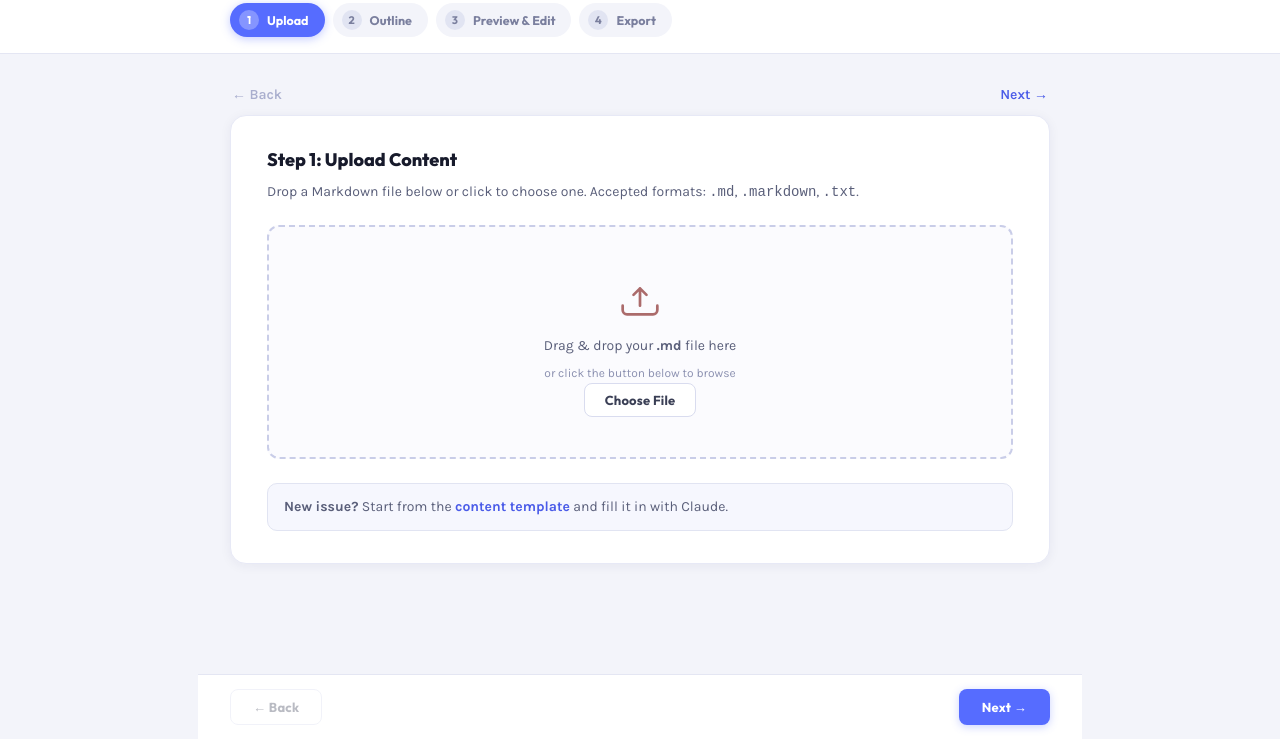
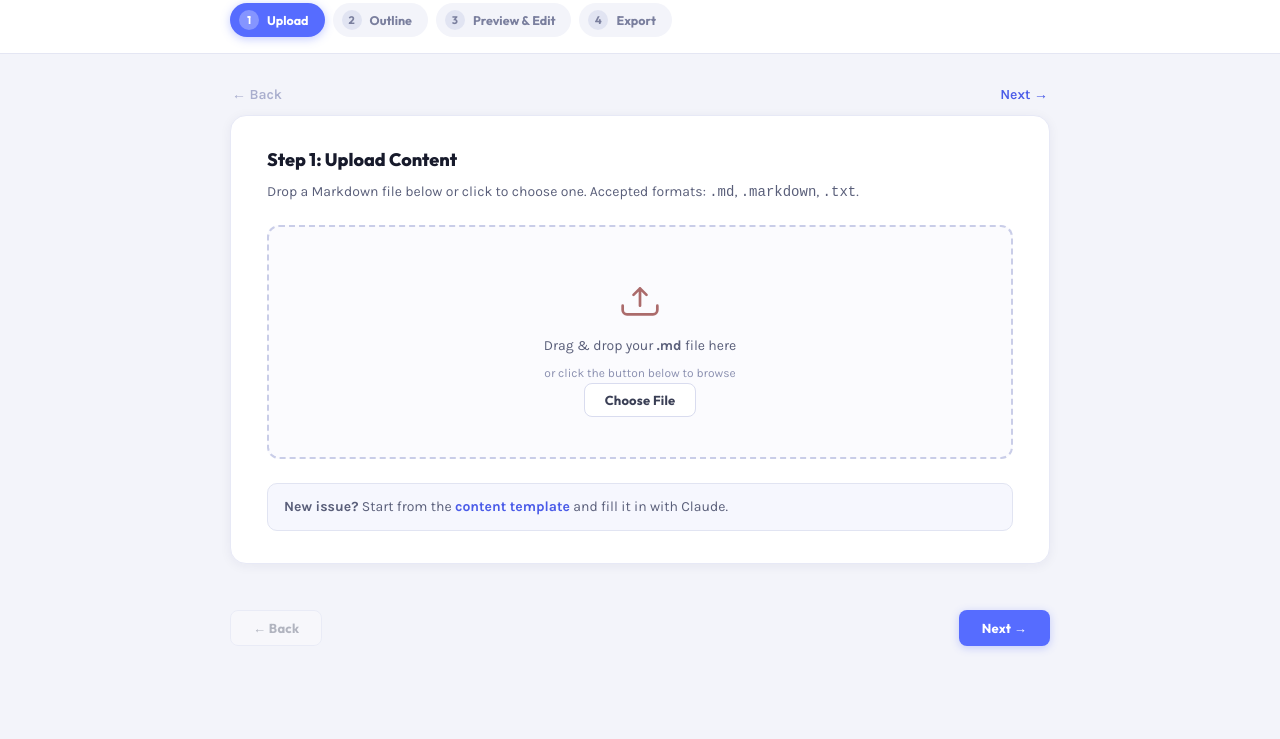
Before and after one commit to kateb-123/erc-newsletter-builder, a website: page index.html in a window 1280 px wide. Shown: the part 61-800 px from the top of the page. Drawn offline with Linux system fonts and the light colour scheme.

Commit message:
style(builder): transparent footer + let footer hug the card
- Remove the footer's white bar and top divider so the Back/Next buttons
  sit directly on the page background
- Drop flex-grow on the wizard body so the footer follows the bottom of
  the content instead of being pinned to the bottom of the viewport
  (was a ~535px gap on short steps, now ~32px)
- Bump styles.css cache-buster to v=20

Applied to both css/styles.css and design/builder-theme.css (kept in sync).

Co-Authored-By: Claude Opus 4.8 <noreply@anthropic.com>

```diff
--- a/css/styles.css
+++ b/css/styles.css
@@ -189,7 +189,6 @@ body {
 
 /* --- Wizard body ------------------------------------------ */
 .wizard-body {
-  flex: 1;
   padding: 28px 32px 32px;
   max-width: 820px;
   width: 100%;
@@ -239,8 +238,7 @@ body {
 
 /* --- Footer nav ------------------------------------------- */
 .wizard-footer {
-  background: #fff;
-  border-top: 1px solid var(--bp-line);
+  background: transparent;
   padding: 14px 32px;
   display: flex;
   justify-content: space-between;
--- a/design/builder-theme.css
+++ b/design/builder-theme.css
@@ -189,7 +189,6 @@ body {
 
 /* --- Wizard body ------------------------------------------ */
 .wizard-body {
-  flex: 1;
   padding: 28px 32px 32px;
   max-width: 820px;
   width: 100%;
@@ -239,8 +238,7 @@ body {
 
 /* --- Footer nav ------------------------------------------- */
 .wizard-footer {
-  background: #fff;
-  border-top: 1px solid var(--bp-line);
+  background: transparent;
   padding: 14px 32px;
   display: flex;
   justify-content: space-between;
--- a/index.html
+++ b/index.html
@@ -4,7 +4,7 @@
   <meta charset="UTF-8" />
   <meta name="viewport" content="width=device-width, initial-scale=1.0" />
   <title>ERC Newsletter Builder</title>
-  <link rel="stylesheet" href="css/styles.css?v=19" />
+  <link rel="stylesheet" href="css/styles.css?v=20" />
 </head>
 <body>
   <header class="app-header">
```
